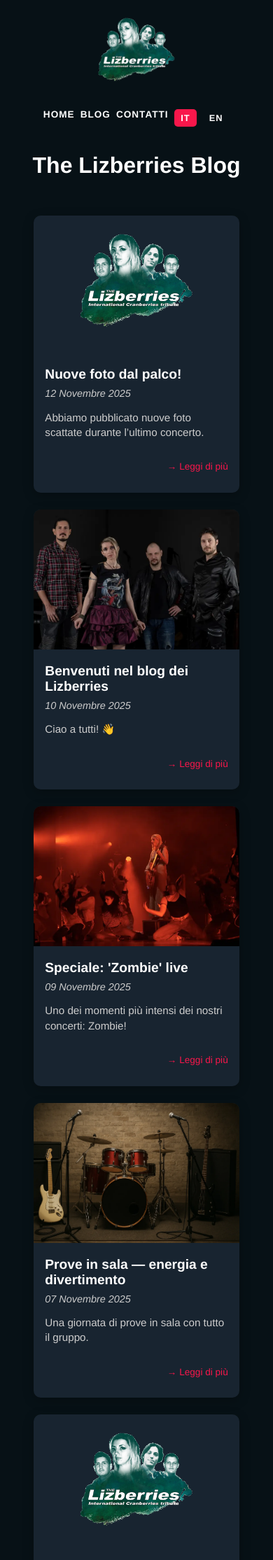
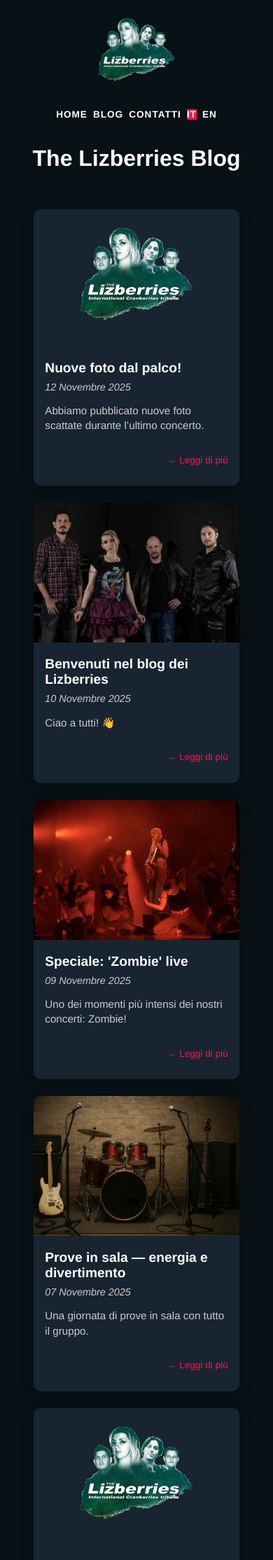
Before and after one commit to thelizberries/blog-lizberries, a Jekyll site: the page built from index.html, in a window 390 px wide. Shown: the top 2229 px of the page at 70% size. Built offline with Jekyll 4.4.1, drawn with Linux system fonts in a browser that asks for light colours; the list of posts is cut into pages by our own code.

Commit message:
Adjust header language link styles for improved appearance

```diff
--- a/assets/css/lizberries-blog.css
+++ b/assets/css/lizberries-blog.css
@@ -291,8 +291,9 @@ footer {
   }
 
   header.blog-header nav a.lang-link {
-    font-size: 0.8rem;
-    padding: 0.3rem 0.6rem;
+    font-size: 0.85rem;
+    padding: 0;
+    border-radius: 0;
   }
 
   .pagination {
```
